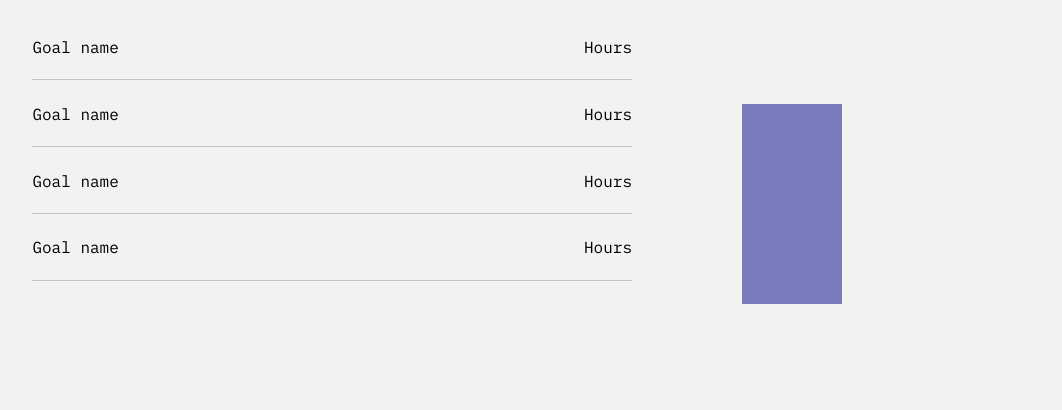
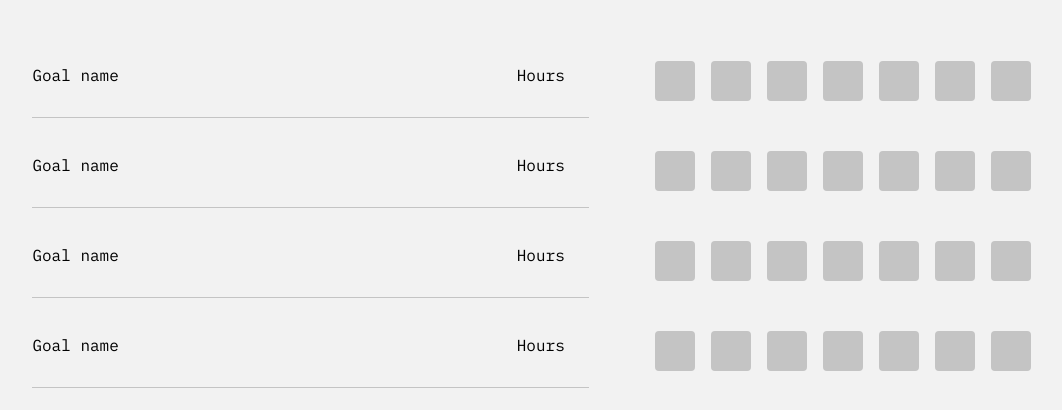
Before and after one commit to NickyRuby/Days, a plain HTML site: page index.html in a window 1280 px wide. Shown: the part 312-722 px from the top of the page, without its empty margins (102-1164 px from the left). Drawn offline with Linux system fonts and the light colour scheme.

Commit message:
Make days columns and flex layout

```diff
--- a/index.html
+++ b/index.html
@@ -13,28 +13,68 @@
     <div class="greating">12 Sep, Thu</div>
     <div class="title">Today</div>
       <div class="goal">
+        <div class="goal-wrapper">
         <div class="goal-title">Goal name</div>
         <div class="value-type">Hours</div>
       <hr/>
     </div>
+      <div class="days-container">
+        <div class="day"></div>
+        <div class="day"></div>
+        <div class="day"></div>
+        <div class="day"></div>
+        <div class="day"></div>
+        <div class="day"></div>
+        <div class="day"></div>
+      </div>
+      </div>
       <div class="goal">
+          <div class="goal-wrapper">
           <div class="goal-title">Goal name</div>
           <div class="value-type">Hours</div>
         <hr/>
       </div>
+        <div class="days-container">
+          <div class="day"></div>
+          <div class="day"></div>
+          <div class="day"></div>
+          <div class="day"></div>
+          <div class="day"></div>
+          <div class="day"></div>
+          <div class="day"></div>
+        </div>
+        </div>
         <div class="goal">
+            <div class="goal-wrapper">
             <div class="goal-title">Goal name</div>
             <div class="value-type">Hours</div>
           <hr/>
         </div>
+          <div class="days-container">
+            <div class="day"></div>
+            <div class="day"></div>
+            <div class="day"></div>
+            <div class="day"></div>
+            <div class="day"></div>
+            <div class="day"></div>
+            <div class="day"></div>
+          </div>
+          </div>
           <div class="goal">
+              <div class="goal-wrapper">
               <div class="goal-title">Goal name</div>
               <div class="value-type">Hours</div>
             <hr/>
           </div>
+            <div class="days-container">
+              <div class="day"></div>
+              <div class="day"></div>
+              <div class="day"></div>
+              <div class="day"></div>
+              <div class="day"></div>
+              <div class="day"></div>
+              <div class="day"></div>
             </div>
-    <div class="right-container">
-      <div class="box"></div>
             </div>
     </div>
   </div>
--- a/style.css
+++ b/style.css
@@ -11,7 +11,7 @@ body {
   }
 
   .left-container {
-      width: 600px;
+      width: 100%;
       display: inline-block;
   }
 
@@ -57,21 +57,28 @@ body {
       background-color: rgb(121, 121, 187);
   }
 
+  .goal-wrapper {
+    width: 55%;
+    display: inline-block;
+  }
+
   .goal {
       display: inline-block;
       width: 100%;
+      margin-top: 24px;
   }
 
   .goal-title {
       font-size: 16px;
       font-weight: 400;
       width: 70%;
-      line-height: 19px;
       display: inline-block;
+      padding-bottom: 24px;
+      padding-top:4px
   }
 
   .value-type {
-      width: 170px;
+      width: 24%;
       font-weight: 400;
       line-height: 19px;
       text-align: right;
@@ -90,6 +97,24 @@ body {
     height: 1px;
     border: 0;
     border-top: 1px solid #C4C4C4;
-    margin: 1.4em 0;
+    margin-top: 8px;
     padding: 0;
 }
+
+.days-container {
+    width: 40%;
+    height: 40px;
+    display: flex;
+    margin-left: 40px;
+    align-content: flex-end;
+    float: right;
+}
+
+.day {
+    width: 40px;
+    height: 40px;
+    background-color: #C4C4C4;
+    display: inline-block;
+    margin-left: 16px;
+    border-radius: 4px;
+}
```
Lines whose indentation alone changed are shown as unchanged.
